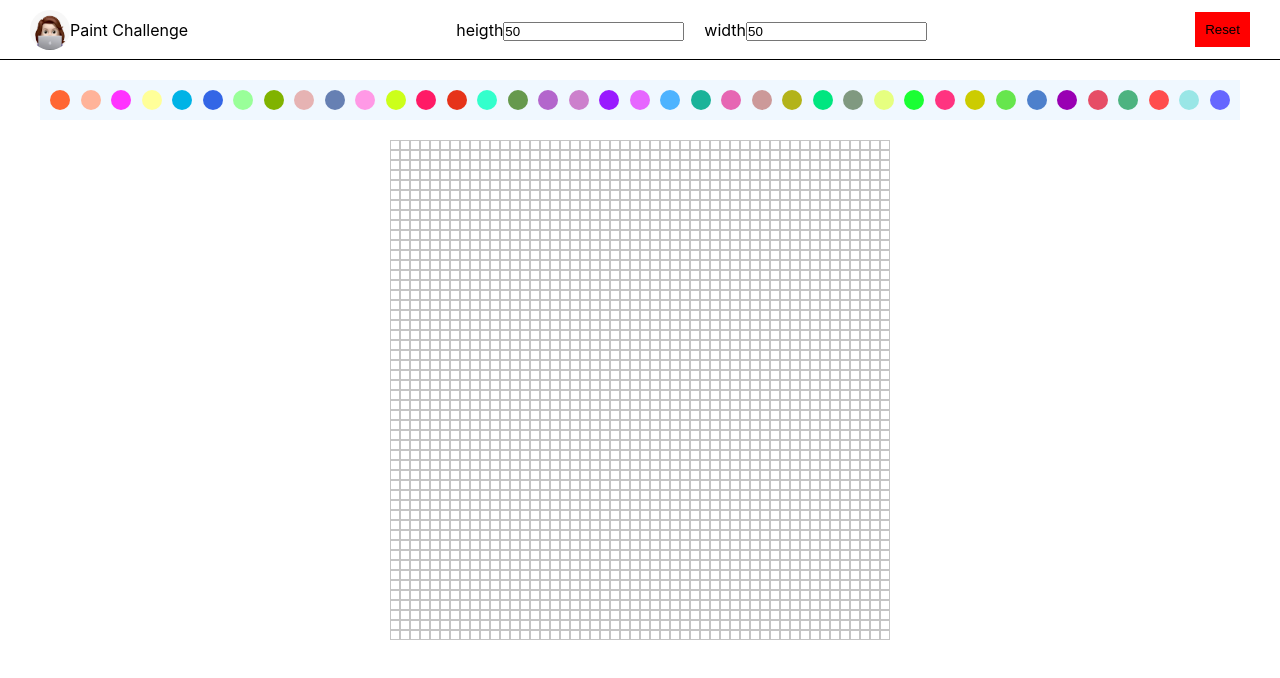
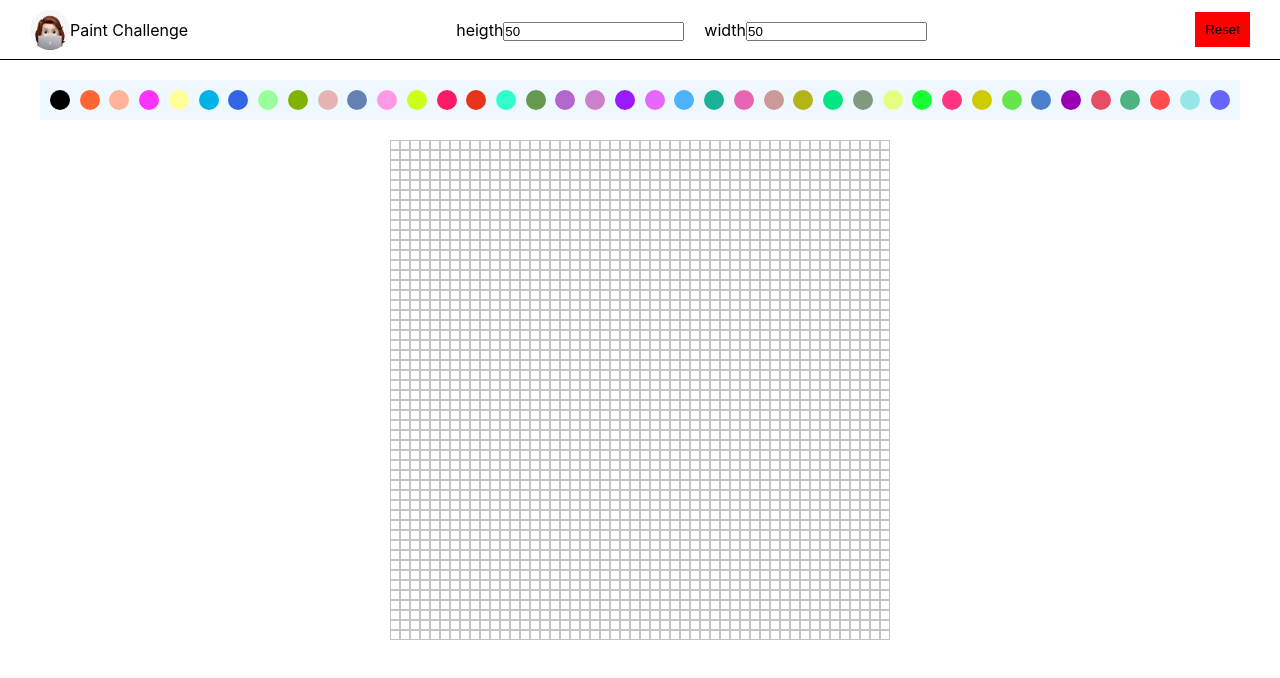
Before and after one commit to Babi1618/paint-challenge, a React (Create React App) app: page / in a window 1280 px wide. Shown: the top 678 px of the page. Built offline with nearby package versions, Linux system fonts and the light colour scheme.

Commit message:
color selected (TO FIX)

```diff
--- a/src/components/Canvas.tsx
+++ b/src/components/Canvas.tsx
@@ -1,8 +1,10 @@
-import React, { useEffect, useState } from "react";
+import React, { useState } from "react";
 import { useGlobalContext } from "../context/GlobalContext";
 
 const SingleSquare = ({ mouseDown }: any) => {
   const [isClicked2, setIsClicked2] = useState(false);
+
+  const { colorSelected } = useGlobalContext() as any;
 
   const handleColor = () => {
     if (mouseDown) {
@@ -11,7 +13,8 @@ const SingleSquare = ({ mouseDown }: any) => {
   };
   return (
     <div
-      className={`square ${isClicked2 && "clicked"}`}
+      className={`square `}
+      style={{ backgroundColor: `${isClicked2 && colorSelected}` }}
       onMouseOver={() => handleColor()}
     ></div>
   );
@@ -43,9 +46,6 @@ const Canvas = () => {
     heigth: number;
   };
   const [mouseDown, setMouseDown] = useState(false);
-  useEffect(() => {
-    console.log("over", mouseDown);
-  }, [mouseDown]);
 
   return (
     <div>
--- a/src/components/Palette.tsx
+++ b/src/components/Palette.tsx
@@ -1,53 +1,30 @@
 import * as React from "react";
+import { useGlobalContext } from "../context/GlobalContext";
+import { colorsArray } from "../utils/colorsArray";
 import SingleColorPalette from "./SingleColorPalette";
 
 const Palette = () => {
-  const colorArray = [
-    "#FF6633",
-    "#FFB399",
-    "#FF33FF",
-    "#FFFF99",
-    "#00B3E6",
-    "#3366E6",
-    "#99FF99",
-    "#80B300",
-    "#E6B3B3",
-    "#6680B3",
-    "#FF99E6",
-    "#CCFF1A",
-    "#FF1A66",
-    "#E6331A",
-    "#33FFCC",
-    "#66994D",
-    "#B366CC",
-    "#CC80CC",
-    "#991AFF",
-    "#E666FF",
-    "#4DB3FF",
-    "#1AB399",
-    "#E666B3",
-    "#CC9999",
-    "#B3B31A",
-    "#00E680",
-    "#809980",
-    "#E6FF80",
-    "#1AFF33",
-    "#FF3380",
-    "#CCCC00",
-    "#66E64D",
-    "#4D80CC",
-    "#9900B3",
-    "#E64D66",
-    "#4DB380",
-    "#FF4D4D",
-    "#99E6E6",
-    "#6666FF",
-  ];
+  const { colorSelected, setColorSelected } = useGlobalContext() as {
+    colorSelected: string;
+    setColorSelected: any;
+  };
+
+  React.useEffect(() => {
+    setColorSelected("black");
+  }, []);
+  React.useEffect(() => {
+    console.log(colorSelected);
+  }, [colorSelected]);
+
   return (
     <div className="palette">
       <div className="content">
-        {colorArray.map((el: string, i: number) => (
-          <SingleColorPalette key={i} color={el} />
+        {colorsArray.map((el: string, i: number) => (
+          <SingleColorPalette
+            key={i}
+            color={el}
+            setColorSelected={setColorSelected}
+          />
         ))}
       </div>
     </div>
--- a/src/components/SingleColorPalette.tsx
+++ b/src/components/SingleColorPalette.tsx
@@ -1,7 +1,14 @@
 import * as React from "react";
-const SingleColorPalette = ({ color }: SingleColorPaletteType) => {
+const SingleColorPalette = ({
+  color,
+  setColorSelected,
+}: SingleColorPaletteType) => {
   return (
-    <div className="color-palette" style={{ backgroundColor: color }}></div>
+    <div
+      className="color-palette"
+      style={{ backgroundColor: color }}
+      onClick={() => setColorSelected(color)}
+    ></div>
   );
 };
 
@@ -9,4 +16,5 @@ export default SingleColorPalette;
 
 type SingleColorPaletteType = {
   color: string;
+  setColorSelected: any;
 };
--- a/src/context/GlobalContext.tsx
+++ b/src/context/GlobalContext.tsx
@@ -2,20 +2,24 @@ import React, {
   createContext,
   PropsWithChildren,
   useContext,
-  useEffect,
   useState,
 } from "react";
 export const GlobalContext = createContext({});
 
 export const GlobalContextProvider = (props: PropsWithChildren) => {
-  const [heigth, setHeigth]=useState<number>(50)
-  const [width, setWidth]=useState<number>(50)
+  const [heigth, setHeigth] = useState<number>(50);
+  const [width, setWidth] = useState<number>(50);
+  const [colorSelected, setColorSelected] = useState<string>("");
 
   return (
     <GlobalContext.Provider
       value={{
-        heigth, setHeigth,
-        width, setWidth
+        heigth,
+        setHeigth,
+        width,
+        setWidth,
+        colorSelected,
+        setColorSelected,
       }}
     >
       {props.children}
--- /dev/null
+++ b/src/utils/colorsArray.ts
@@ -0,0 +1,42 @@
+export const colorsArray = [
+    "black",
+    "#FF6633",
+    "#FFB399",
+    "#FF33FF",
+    "#FFFF99",
+    "#00B3E6",
+    "#3366E6",
+    "#99FF99",
+    "#80B300",
+    "#E6B3B3",
+    "#6680B3",
+    "#FF99E6",
+    "#CCFF1A",
+    "#FF1A66",
+    "#E6331A",
+    "#33FFCC",
+    "#66994D",
+    "#B366CC",
+    "#CC80CC",
+    "#991AFF",
+    "#E666FF",
+    "#4DB3FF",
+    "#1AB399",
+    "#E666B3",
+    "#CC9999",
+    "#B3B31A",
+    "#00E680",
+    "#809980",
+    "#E6FF80",
+    "#1AFF33",
+    "#FF3380",
+    "#CCCC00",
+    "#66E64D",
+    "#4D80CC",
+    "#9900B3",
+    "#E64D66",
+    "#4DB380",
+    "#FF4D4D",
+    "#99E6E6",
+    "#6666FF",
+  ];
```
